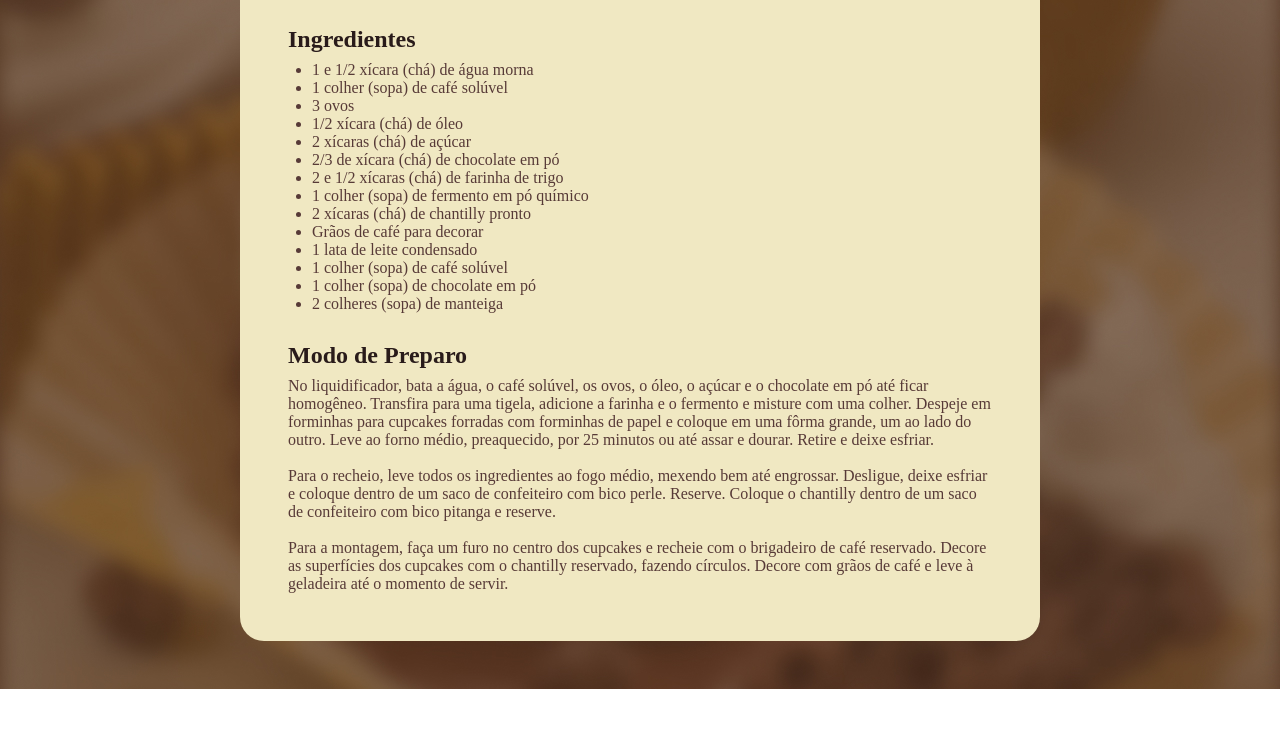
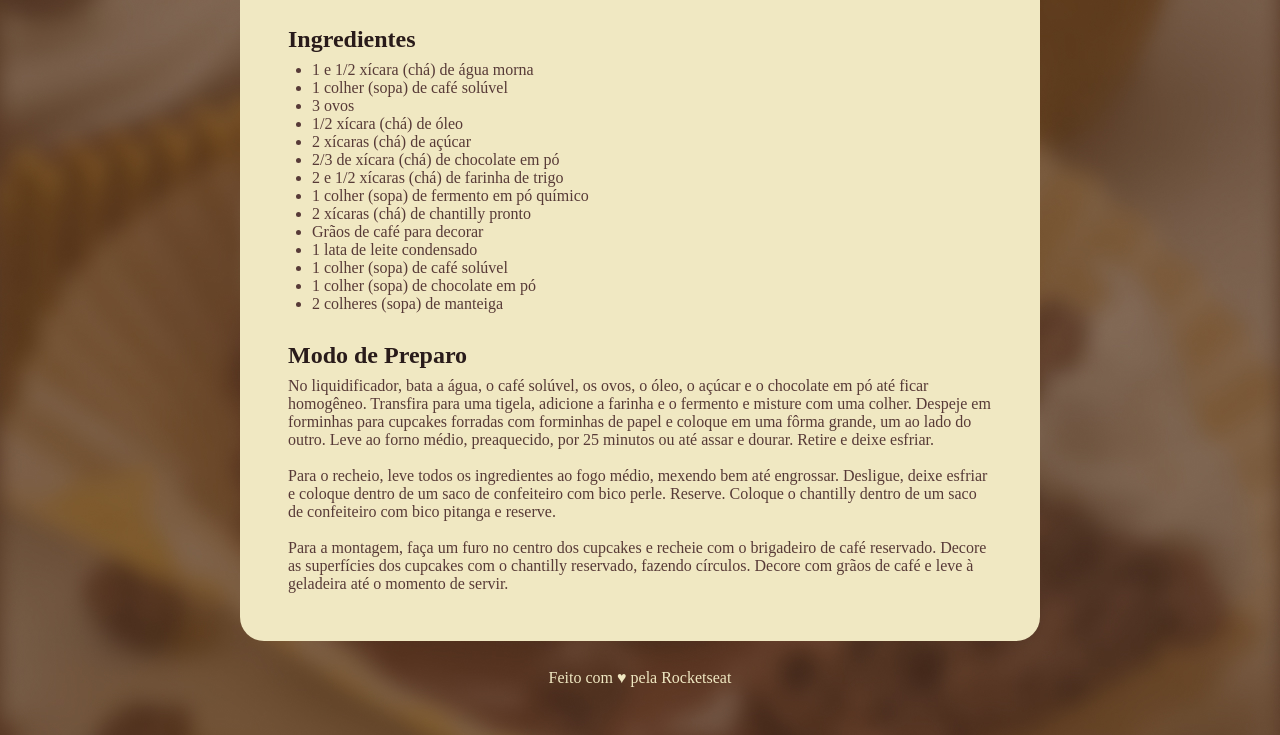
Before and after one commit to DavidFerreiraAlves/Projeto_Pagina_de_Receita, a plain HTML site: page index.html in a window 1280 px wide. Shown: the part 669-1404 px from the top of the page. Before the commit the page ends 1358 px from the top, so only its background shows below. Drawn offline with Linux system fonts and the light colour scheme; a web font is replaced by a local one.

Commit message:
final project

```diff
--- a/index.html
+++ b/index.html
@@ -48,11 +48,10 @@
                 Para o recheio, leve todos os ingredientes ao fogo médio, mexendo bem até engrossar. Desligue, deixe esfriar e coloque dentro de um saco de confeiteiro com bico perle. Reserve. Coloque o chantilly dentro de um saco de confeiteiro com bico pitanga e reserve. <br><br>
                 Para a montagem, faça um furo no centro dos cupcakes e recheie com o brigadeiro de café reservado. Decore as superfícies dos cupcakes com o chantilly reservado, fazendo círculos. Decore com grãos de café e leve à geladeira até o momento de servir.</p>
            </section>
-
-
-
         </main>
     </div>
-
+    <footer>
+        Feito com &hearts; pela Rocketseat
+    </footer>
 </body>
 </html>
--- a/style.css
+++ b/style.css
@@ -19,7 +19,7 @@ body {
     padding: 24px;
     background-color: #F0E8C2;
     border-radius: 24px;
-    margin: 48px auto;
+    margin: 48px auto 28px;
 }
 img {
     border-radius: 16px;
@@ -56,3 +56,9 @@ h1, h2 {
 ul {
     padding-left: 24px;
 }
+
+footer {
+    color: #F0E8C2;
+    text-align: center;
+    padding-bottom: 48px;
+}
```
